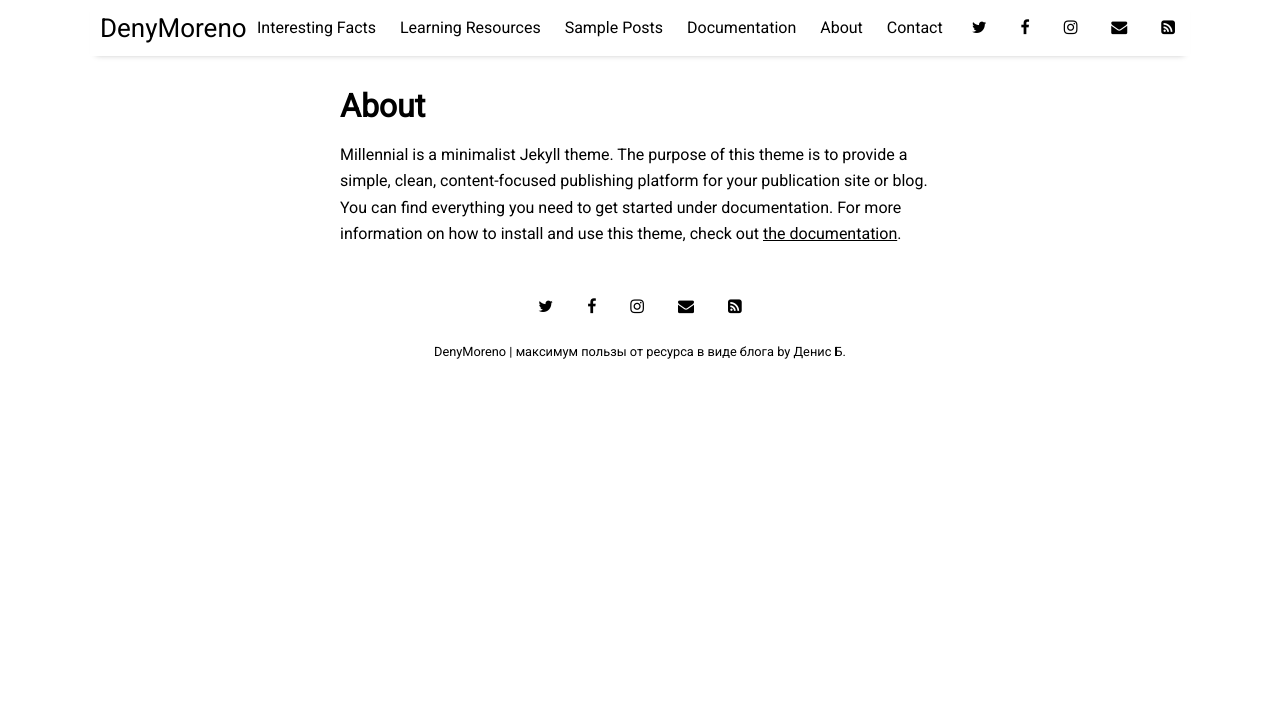
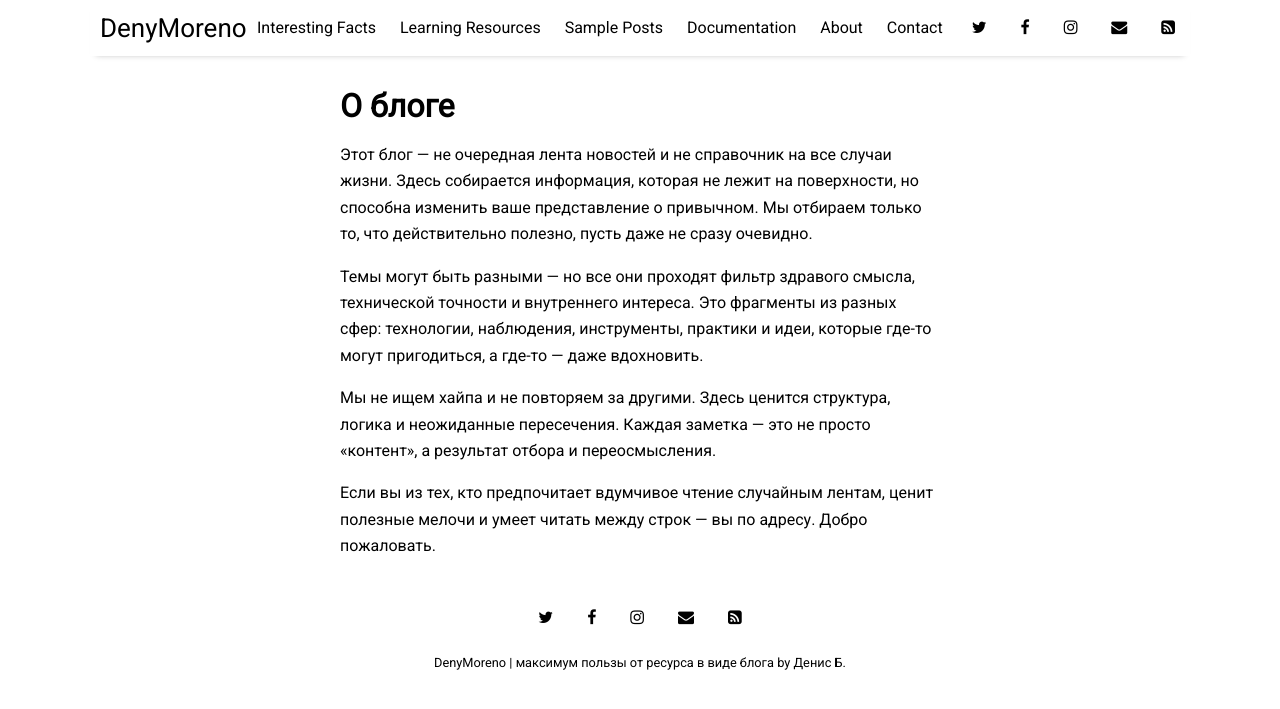
Before and after one commit to DenyMoreno/myblog, a Jekyll site: the page built from pages/about.md, in a window 1280 px wide. Shown: the top 709 px of the page. Built offline with Jekyll 4.4.1, drawn with Linux system fonts in a browser that asks for light colours; nearby versions of some CDN libraries.

Commit message:
Update about.md

```diff
--- a/pages/about.md
+++ b/pages/about.md
@@ -1,7 +1,13 @@
 ---
 layout: page
-title: About
+title: О блоге
 permalink: /about
 ---
 
-Millennial is a minimalist Jekyll theme. The purpose of this theme is to provide a simple, clean, content-focused publishing platform for your publication site or blog. You can find everything you need to get started under documentation. For more information on how to install and use this theme, check out [the documentation]({{ site.github.url }}{% post_url 2016-10-10-getting-started %}).
+Этот блог — не очередная лента новостей и не справочник на все случаи жизни. Здесь собирается информация, которая не лежит на поверхности, но способна изменить ваше представление о привычном. Мы отбираем только то, что действительно полезно, пусть даже не сразу очевидно.
+
+Темы могут быть разными — но все они проходят фильтр здравого смысла, технической точности и внутреннего интереса. Это фрагменты из разных сфер: технологии, наблюдения, инструменты, практики и идеи, которые где-то могут пригодиться, а где-то — даже вдохновить.
+
+Мы не ищем хайпа и не повторяем за другими. Здесь ценится структура, логика и неожиданные пересечения. Каждая заметка — это не просто «контент», а результат отбора и переосмысления.
+
+Если вы из тех, кто предпочитает вдумчивое чтение случайным лентам, ценит полезные мелочи и умеет читать между строк — вы по адресу. Добро пожаловать.
```
